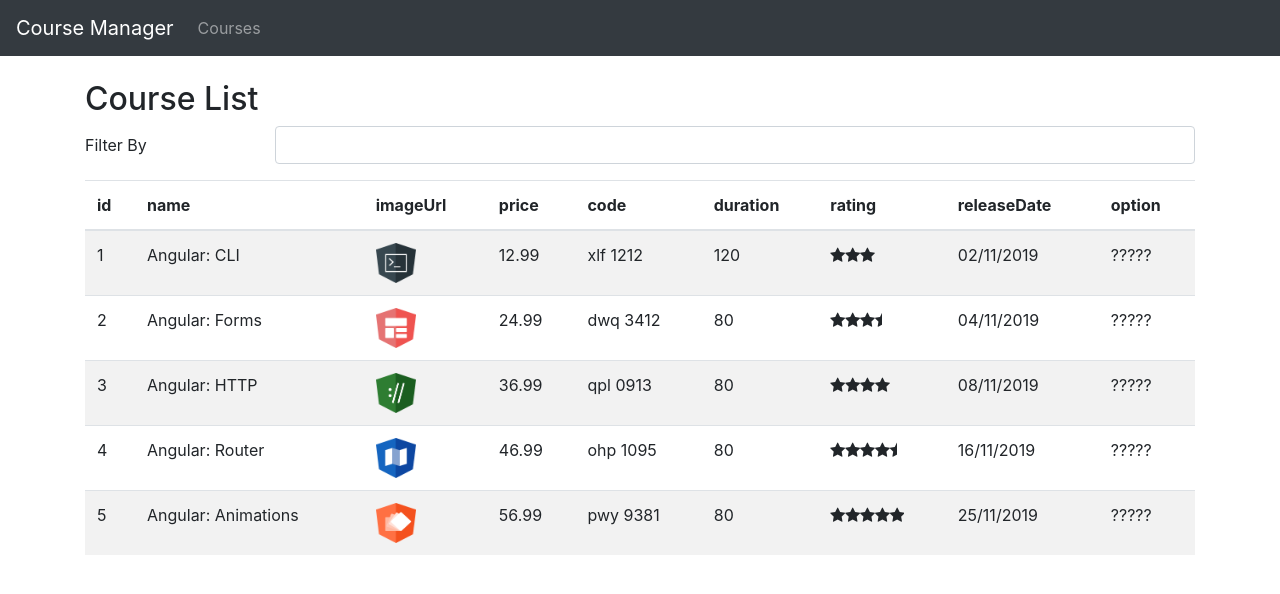
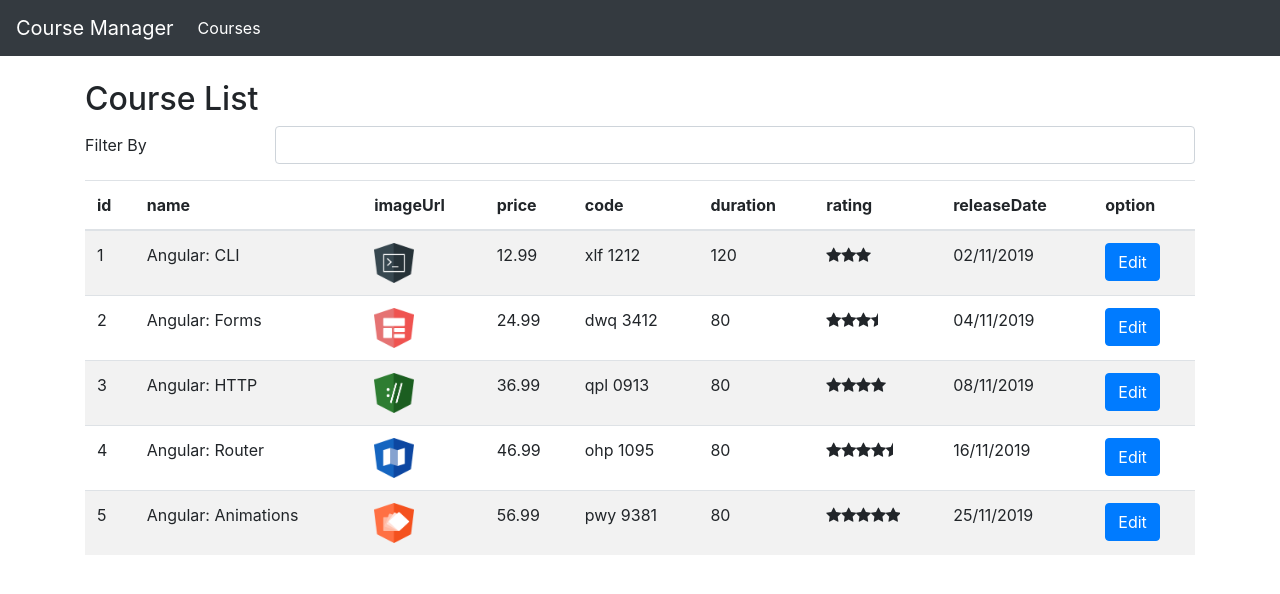
Before and after one commit to RamonFern/course-manager, an Angular app: page /courses in a window 1280 px wide. Shown: the top 594 px of the page. Built offline with nearby package versions, Linux system fonts and the light colour scheme.

Commit message:
Ativando rotas para acessar componentes

```diff
--- /dev/null
+++ b/src/app/courses/course-info.component.html
@@ -0,0 +1 @@
+<h2>Course id = {{ courseId }}</h2>
--- /dev/null
+++ b/src/app/courses/course-info.component.ts
@@ -0,0 +1,17 @@
+import { Component, OnInit } from "@angular/core";
+import { ActivatedRoute } from "@angular/router";
+
+@Component({
+    templateUrl: './course-info.component.html'
+})
+export class CourseInfoComponent implements OnInit{
+
+    courseId: number;
+
+    constructor(private activatedRoute: ActivatedRoute){}
+
+    ngOnInit(): void {
+        this.courseId = +this.activatedRoute.snapshot.paramMap.get('id');
+    }
+
+}
--- a/src/app/courses/course-list.component.html
+++ b/src/app/courses/course-list.component.html
@@ -34,7 +34,9 @@
                 <app-star [rating]='course.rating'></app-star>
             </td>
             <td>{{ course.releaseDate | date: 'dd/MM/yyyy' }}</td>
-            <td>?????</td>
+            <td>
+                <a [routerLink]="['/courses/info', course.id]" class="btn btn-primary">Edit</a>
+            </td>
         </tr>
     </tbody>
 </table>
--- a/src/app/nav-bar/nav-bar.component.html
+++ b/src/app/nav-bar/nav-bar.component.html
@@ -1,5 +1,5 @@
 <nav class="navbar navbar-expand-lg navbar-dark bg-dark">
-    <a href="#" class="navbar-brand">Course Manager</a>
+    <a [routerLink]="['/courses']" class="navbar-brand">Course Manager</a>
 
     <button class="navbar-toggler" type="button" data-toggle="collapse" data-target="#navbarSupportedContent"
         aria-controls="navbarSupportedContent" aria-expanded="false" aria-label="Toggle navigation">
@@ -9,7 +9,7 @@
     <div class="collapse navbar-collapse" id="navbarSupportedContent">
         <ul class="navbar-nav mr-auto">
             <li class="nav-item">
-                <a href="#" class="nav-link">Courses</a>
+                <a [routerLink]="['/courses']" routerLinkActive="active" class="nav-link">Courses</a>
             </li>
         </ul>
     </div>
```
Also changed, not shown: src/app/app.module.ts (+8 -3 lines).
